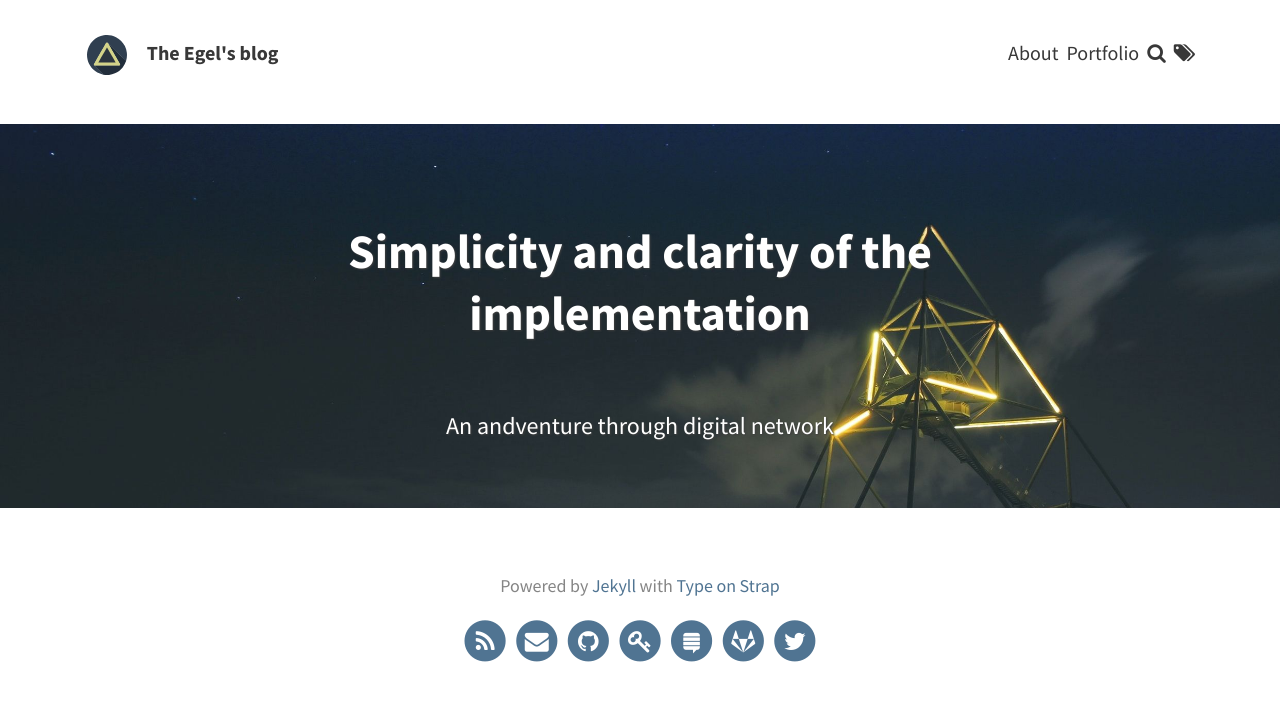
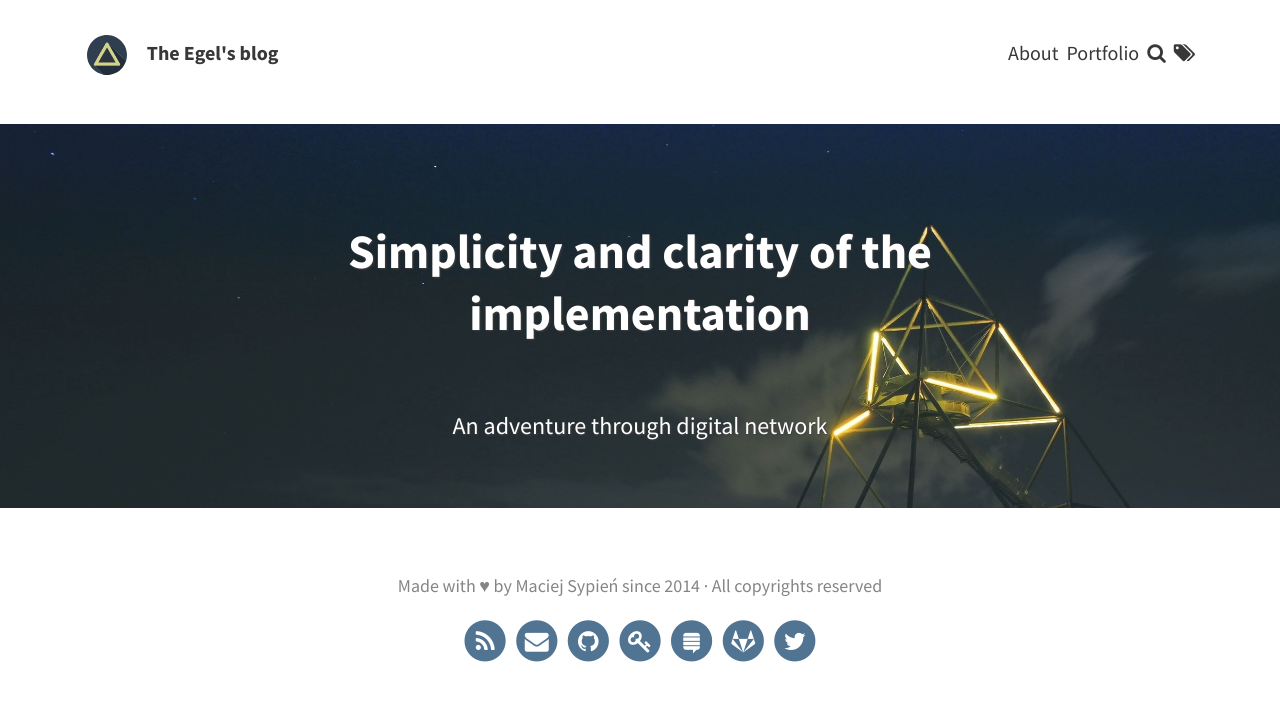
Before and after one commit to egel/egel.github.io, a Jekyll site: the page built from index.html, in a window 1280 px wide. Shown: the top 701 px of the page. Built offline with Jekyll 4.4.1, drawn with Linux system fonts in a browser that asks for light colours; the list of posts is cut into pages by our own code.

Commit message:
Update header and footer

```diff
--- a/_config.yml
+++ b/_config.yml
@@ -13,12 +13,12 @@ theme_settings:
 
   # Header and footer text
   header_text: > #two or three lines to describe your site
-     <h2>Simplicity and clarity of the implementation</h2>
-     <br>
-     <p>An andventure through digital network</p>
+    <h2>Simplicity and clarity of the implementation</h2>
+    <br>
+    <p>An adventure through digital network</p>
   header_text_feature_image: assets/img/pexels/triangular.jpeg
   footer_text: >
-   Powered by <a href="https://jekyllrb.com/">Jekyll</a> with <a href="https://github.com/sylhare/Type-on-Strap">Type on Strap</a>
+    Made with ♥ by Maciej Sypień since 2014 · All copyrights reserved
 
   # Icons
   rss: true
```
